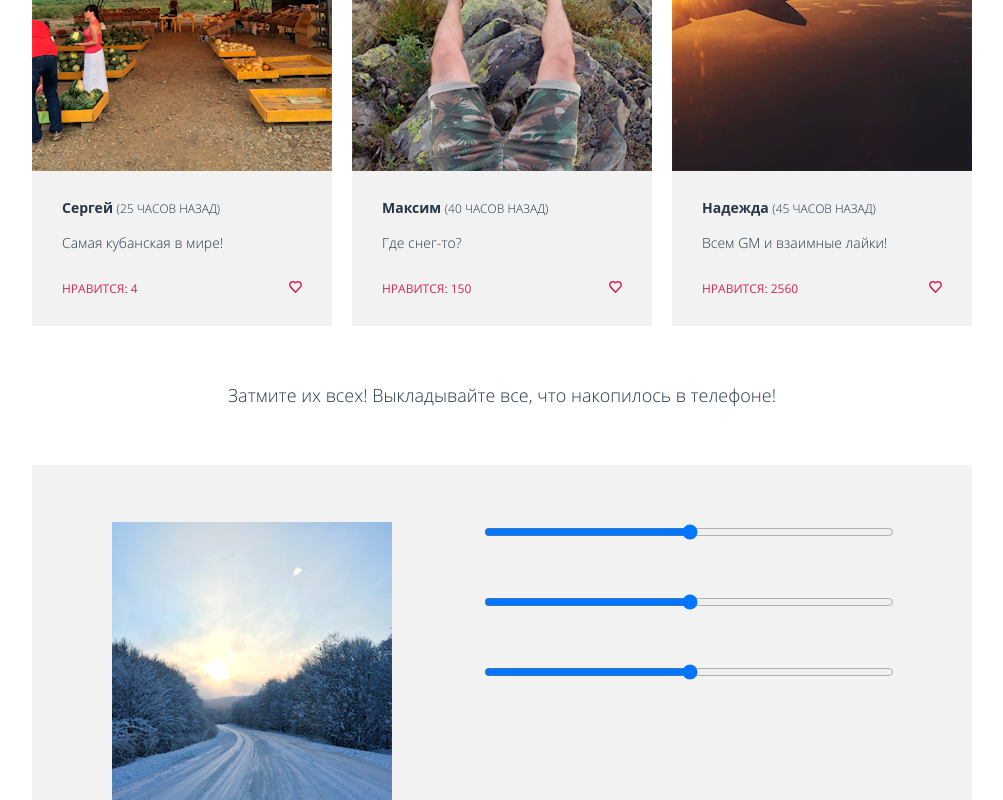
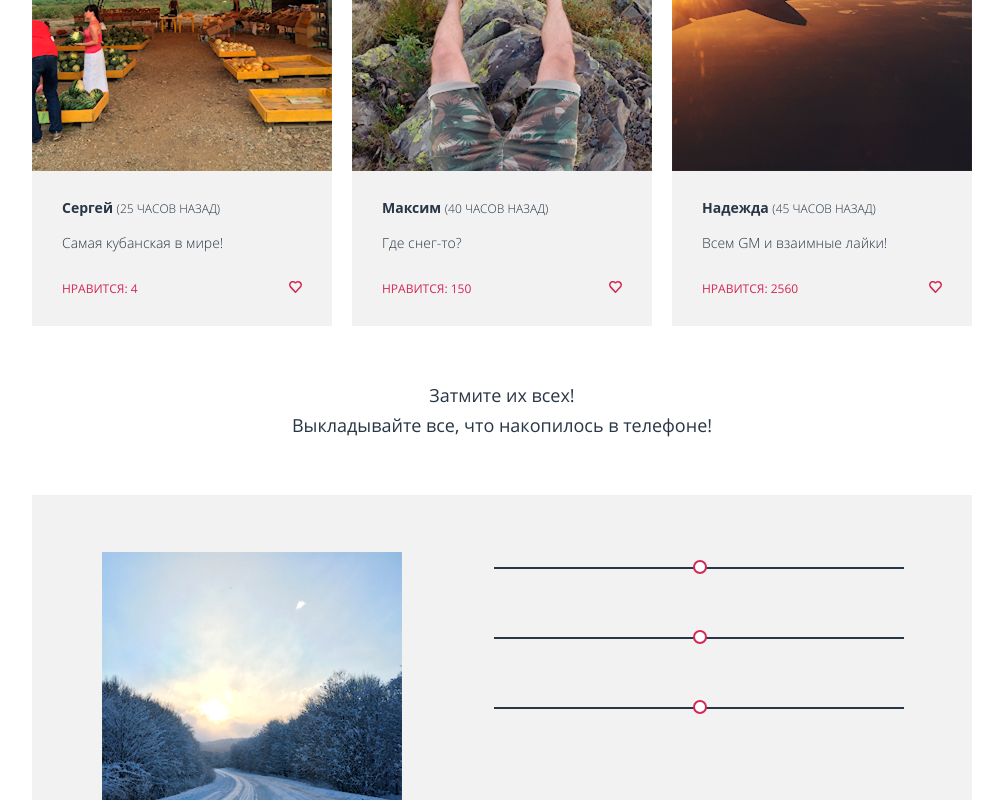
Before and after one commit to Marty2506/1838605-pink-24, a plain HTML site: page source/gallery.html in a window 1280 px wide. Shown: the part 2000-2800 px from the top of the page, without its empty margins (138-1141 px from the left). Drawn offline with nearby package versions, Linux system fonts and the light colour scheme; files that its build step writes are made by us from their sources; files whose address does not match are found by name; a web font is replaced by a local one.

Commit message:
начал править upload

```diff
--- a/source/gallery.html
+++ b/source/gallery.html
@@ -199,13 +199,16 @@
           </div>
 
         </section>
-        <p class="page__advice page__text">Затмите их всех! Выкладывайте все, что накопилось в телефоне!</p>
+        <p class="page__advice page__text">Затмите их всех! <br>Выкладывайте все, что накопилось в телефоне!</p>
 
         <section class="upload">
           <h2 class="visually-hidden">Загрузить свое изображение</h2>
           <div class="container">
             <div class="upload__wrapper">
-              <img class="upload__image" src="./img/gallery/upload-mobile.jpg" alt="" width="280" height="374">
+              <picture>
+                <source media="(min-width: 660px)" srcset="./img/gallery/upload-tablet.jpg 1x, ./img/gallery/upload-tablet@2x.jpg 2x">
+                <img class="upload__image" src="./img/gallery/upload-mobile.jpg" srcset="./img/gallery/upload-mobile@2x.jpg 2x" alt="">
+              </picture>
               <form class="upload__form" action="https://echo.htmlacademy.ru" method="post">
                 <div class="upload__range-wrapper">
                   <label class="visually-hidden" for="image-crop">Обрезка изображения</label>
@@ -213,11 +216,11 @@
                 </div>
                 <div class="upload__range-wrapper">
                   <label class="visually-hidden" for="image-fill">Заливка изображения</label>
-                  <input class="upload__range upload__range--fill" type="range" id="image-fill" name="image-fill" min="0" max="255">
+                  <input class="upload__range upload__range--fill upload__range--not-active" type="range" id="image-fill" name="image-fill" min="0" max="255">
                 </div>
                 <div class="upload__range-wrapper">
                   <label class="visually-hidden" for="image-contrast">Контраст изображения</label>
-                  <input class="upload__range upload__range--contrast" type="range" id="image-contrast" name="image-contrast" min="0" max="255">
+                  <input class="upload__range upload__range--contrast upload__range--not-active" type="range" id="image-contrast" name="image-contrast" min="0" max="255">
                 </div>
                 <!-- Кнопки или ссылки? Должны быть в форме? -->
                 <div class="upload__button-wrapper">
--- a/source/sass/page/page.scss
+++ b/source/sass/page/page.scss
@@ -66,6 +66,7 @@
 .page__text {
   line-height: 30px;
   text-align: center;
+  font-weight: 400;
 
   @media (min-width: $tablet-width) {
     font-size: 18px;
--- a/source/sass/upload/upload.scss
+++ b/source/sass/upload/upload.scss
@@ -28,7 +28,7 @@
 }
 
 .upload__image {
-
+  display: block;
 }
 
 .upload__form {
@@ -42,6 +42,27 @@
 
 .upload__range {
   width: 100%;
+  -webkit-appearance: none;
+  background-color: transparent;
+
+  // Походу так не получится из-за разных браузеров
+  &::-webkit-slider-thumb {
+    -webkit-appearance: none;
+    top: 0;
+    transform: translateY(-50%);
+    width: 14px;
+    height: 14px;
+    border-radius: 50%;
+    border: 2px solid $pink-color;
+    background-color: #ffffff;
+    cursor: pointer;
+  }
+
+  &::-webkit-slider-runnable-track {
+    width: 100%;
+    height: 2px;
+    background-color: #283645;
+  }
 }
 
 .upload__range--crop {
@@ -50,6 +71,12 @@
 
 .upload__range--fill {
 
+}
+
+.upload__range--not-active {
+  @media (max-width: $mobile-width-only) {
+    display: none;
+  }
 }
 
 .upload__range--contrast {
```
Also changed, not shown: source/img/gallery/upload-mobile@2x.jpg (added), source/img/gallery/upload-tablet.jpg (added), source/img/gallery/upload-tablet@2x.jpg (added).
